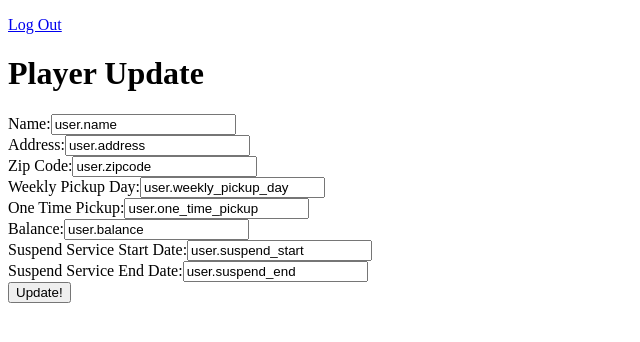
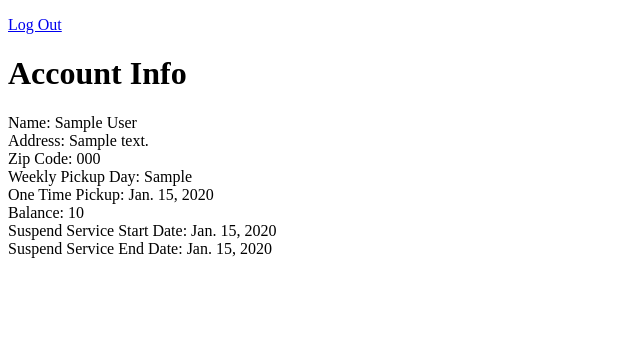
Before and after one commit to KevinVillegasDev/Django_Trash_Collector, a Django app: page /customers/details/ in a window 1280 px wide. Shown: the top 342 px of the page, without its empty margins (0-640 px from the left). Run offline with Django 3.2, Linux system fonts and the light colour scheme; a user stored in the database is signed in; tables that the repository leaves empty hold one stand-in row (values such as "Sample post").

Commit message:
changed file path for details/

```diff
--- a/trash_collector/customers/templates/customers/details.html
+++ b/trash_collector/customers/templates/customers/details.html
@@ -2,19 +2,18 @@
 
 {% block title %}Update Page{% endblock %}
 
-{% block header %}Player Update{% endblock %}
+{% block header %}Account Info{% endblock %}
 
 {% block content %}
 <form action="{% url 'customers:details' %}" method="post">
     {% csrf_token %}
-    Name:<input type="text" value="user.name" name="name" id="name"><br>
-    Address:<input type="text" value="user.address" name="address" id="address"><br>
-    Zip Code:<input type="text" value="user.zipcode" name="zipcode" id="zipcode"><br>
-    Weekly Pickup Day:<input type="datetime" value="user.weekly_pickup_day" name="weekly_pickup_day" id="weekly_pickup_day"><br>
-    One Time Pickup:<input type="datetime" value="user.one_time_pickup" name="one_time_pickup" id="one_time_pickup"><br>
-    Balance:<input type="int" name="balance" value="user.balance" id="balance"><br>
-    Suspend Service Start Date:<input type="datetime" value="user.suspend_start" name="suspend_start" id="suspend_start"><br>
-    Suspend Service End Date:<input type="datetime" value="user.suspend_end" name="suspend_end" id="suspend_end"><br>
-    <input type="submit" value="Update!">
+    Name: {{customer.name}}<br>
+    Address: {{customer.address}}<br>
+    Zip Code: {{customer.zipcode}}<br>
+    Weekly Pickup Day: {{customer.weekly_pickup_day}}<br>
+    One Time Pickup: {{customer.one_time_pickup}}<br>
+    Balance: {{customer.balance}}<br>
+    Suspend Service Start Date: {{customer.suspend_start}}<br>
+    Suspend Service End Date: {{customer.suspend_end}}<br>
 </form>
 {% endblock %}
--- a/trash_collector/templates/base.html
+++ b/trash_collector/templates/base.html
@@ -12,7 +12,7 @@
     <div class="nav-wrapper">
       <div class="nav-link-wrapper">
         <a href="pickupday.html">Pickup Day</a>
-        <a href="details.html">Account Info</a>
+        <a href="details/">Account Info</a>
         <a href="suspend_acc.html">Suspend Account</a>
       </div>
     </div>
```
